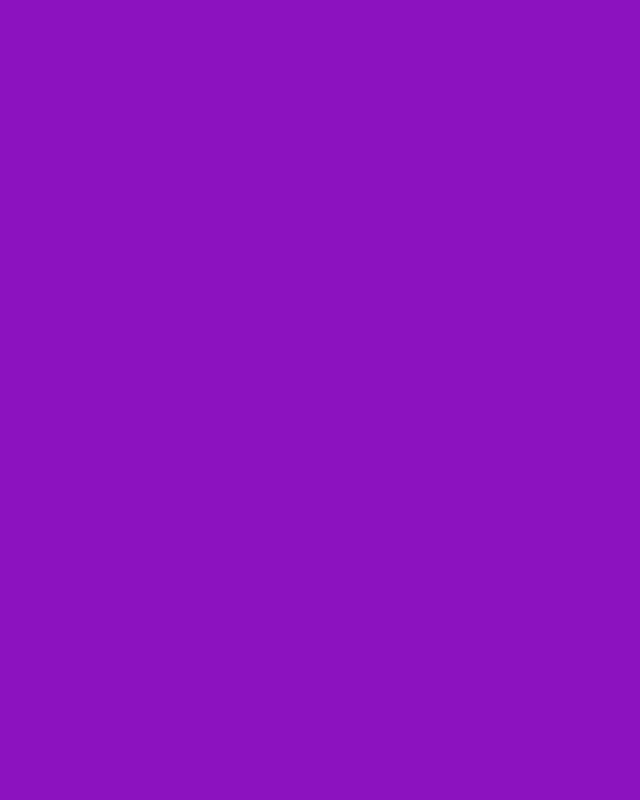
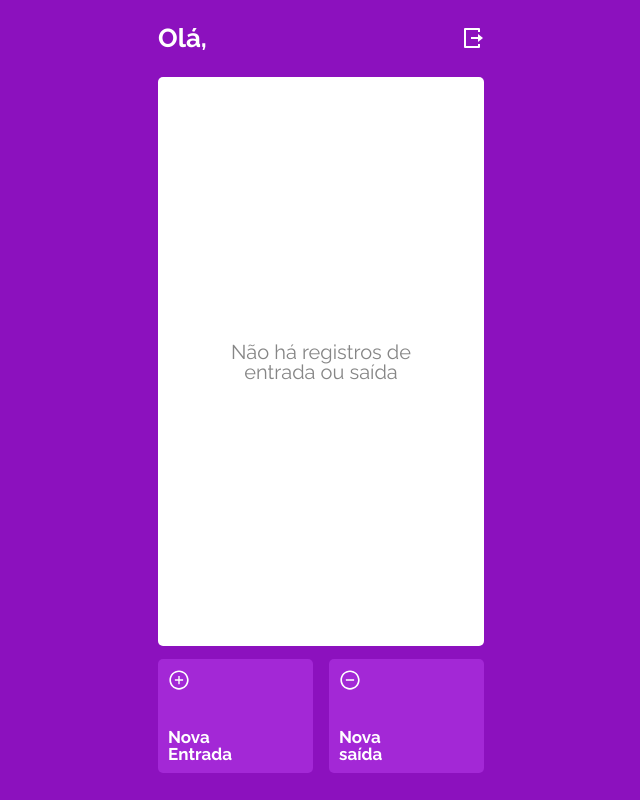
Before and after one commit to mrcs22/my-wallet-frontend, a React (Create React App) app: page /dashboard in a window 1280 px wide. Shown: the whole page, without its empty margins (319-959 px from the left). Built offline with nearby package versions, Linux system fonts and the light colour scheme; a web font is replaced by a local one.

Commit message:
Finishing dashboard layout

```diff
--- a/package.json
+++ b/package.json
@@ -6,6 +6,7 @@
     "axios": "^0.21.1",
     "react": "^17.0.2",
     "react-dom": "^17.0.2",
+    "react-icons": "^4.2.0",
     "react-router-dom": "^5.2.0",
     "react-scripts": "^4.0.3",
     "styled-components": "^5.3.0"
--- a/src/components/dashboard/Dashboard.js
+++ b/src/components/dashboard/Dashboard.js
@@ -1,9 +1,17 @@
 import { useContext } from "react";
 import UserContext from "../../contexts/UserContext";
-
+import Container from "../Container";
+import Header from "./Header";
+import TransactionsViewer from "./TransactionsViewer";
+import Menu from "./Menu";
 export default function Dashboard() {
   const { user } = useContext(UserContext);
-  console.log(user);
 
-  return <></>;
+  return (
+    <Container notCentered>
+      <Header userName={user?.name} />
+      <TransactionsViewer token={user?.token} />
+      <Menu />
+    </Container>
+  );
 }
--- /dev/null
+++ b/src/components/dashboard/Header.js
@@ -0,0 +1,29 @@
+import styled from "styled-components";
+import { RiLogoutBoxRLine } from "react-icons/ri";
+import Container from "../Container";
+
+export default function Header({ userName }) {
+  return (
+    <HeaderContainer>
+      <p>Olá, {userName}</p>
+      <RiLogoutBoxRLine />
+    </HeaderContainer>
+  );
+}
+
+const HeaderContainer = styled.div`
+  display: flex;
+  justify-content: space-between;
+  align-items: center;
+  height: 78px;
+  width: 100%;
+
+  font-size: 26px;
+  font-weight: 700;
+  color: #fff;
+
+  svg {
+    width: 24px;
+    height: 24px;
+  }
+`;
--- /dev/null
+++ b/src/components/dashboard/Menu.js
@@ -0,0 +1,51 @@
+import { Link } from "react-router-dom";
+
+import { AiOutlinePlusCircle, AiOutlineMinusCircle } from "react-icons/ai";
+import styled from "styled-components";
+
+export default function Menu() {
+  return (
+    <MenuContainer>
+      <Option>
+        <AiOutlinePlusCircle />
+        Nova <br /> Entrada
+      </Option>
+      <Option>
+        <AiOutlineMinusCircle />
+        Nova <br />
+        saída
+      </Option>
+    </MenuContainer>
+  );
+}
+
+const MenuContainer = styled.div`
+  display: flex;
+  justify-content: space-between;
+  height: 143px;
+  width: 100%;
+
+  margin-top: 13px;
+`;
+
+const Option = styled(Link)`
+  display: flex;
+  flex-direction: column;
+  justify-content: space-between;
+  height: 114px;
+  width: 155px;
+
+  font-size: 17px;
+  font-weight: 700;
+  color: #fff;
+
+  background-color: #a328d6;
+
+  border-radius: 5px;
+  padding: 10px;
+
+  svg {
+    width: 22px;
+    height: 22px;
+  }
+`;
--- /dev/null
+++ b/src/components/dashboard/NoTransactionsText.js
@@ -0,0 +1,13 @@
+import styled from "styled-components";
+
+export default function NotransactionsText() {
+  return <Text>Não há registros de entrada ou saída</Text>;
+}
+
+const Text = styled.p`
+  font-size: 20px;
+  color: #868686;
+  text-align: center;
+
+  margin: 0 73px;
+`;
--- /dev/null
+++ b/src/components/dashboard/TransactionsViewer.js
@@ -0,0 +1,21 @@
+import { useState } from "react";
+import styled from "styled-components";
+import Container from "../Container";
+import NotransactionsText from "./NoTransactionsText";
+
+export default function TransactionsViewer({ token }) {
+  const [transactions, setTransaction] = useState([]);
+
+  return (
+    <TransactionsContainer>
+      {transactions.length === 0 ? <NotransactionsText /> : ""}
+    </TransactionsContainer>
+  );
+}
+
+const TransactionsContainer = styled(Container)`
+  height: calc(100vh - 221px);
+
+  background-color: #fff;
+  border-radius: 5px;
+`;
```
Also changed, not shown: 1 other file (tests, documents, lock files or other folders).
